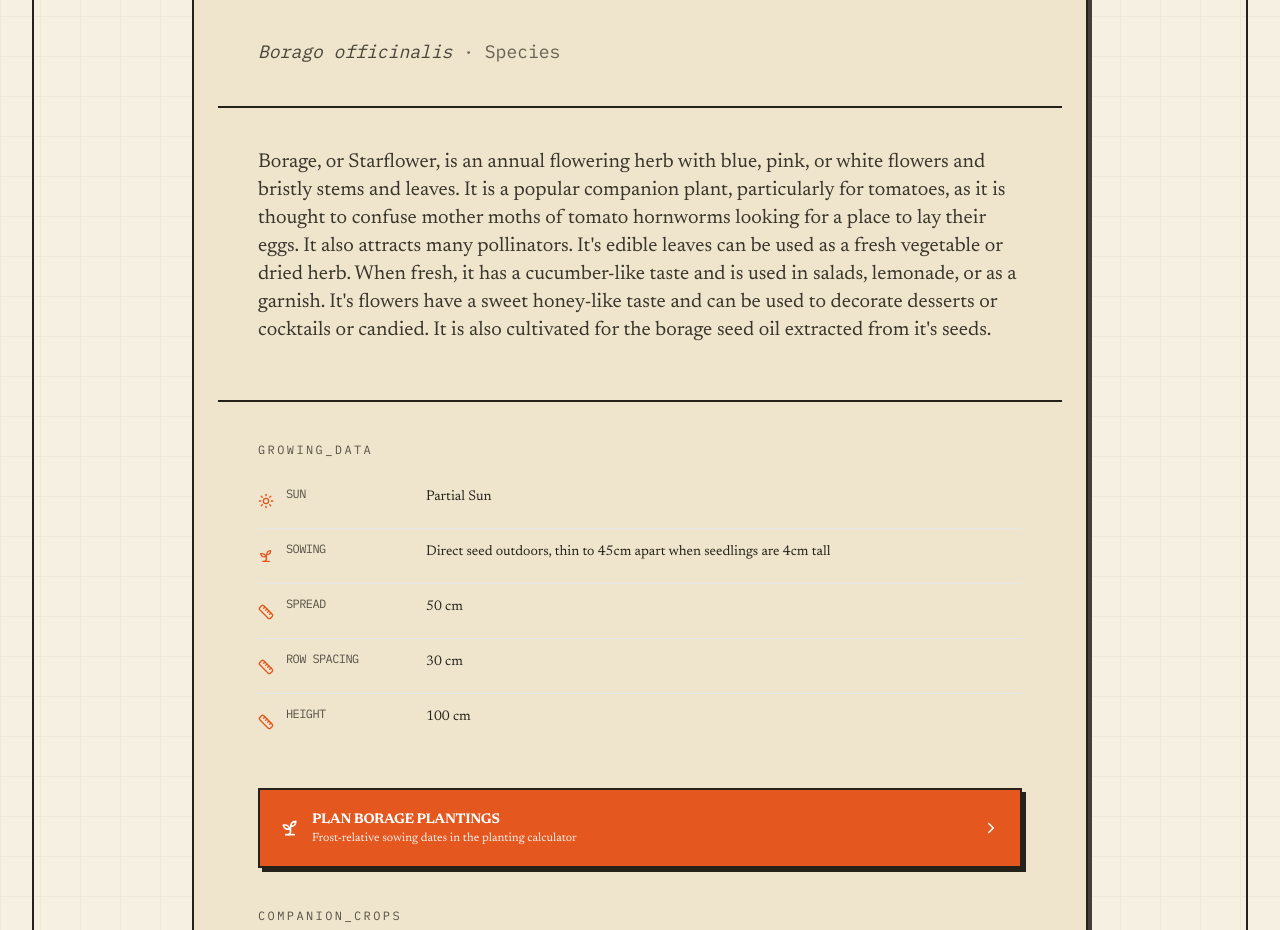
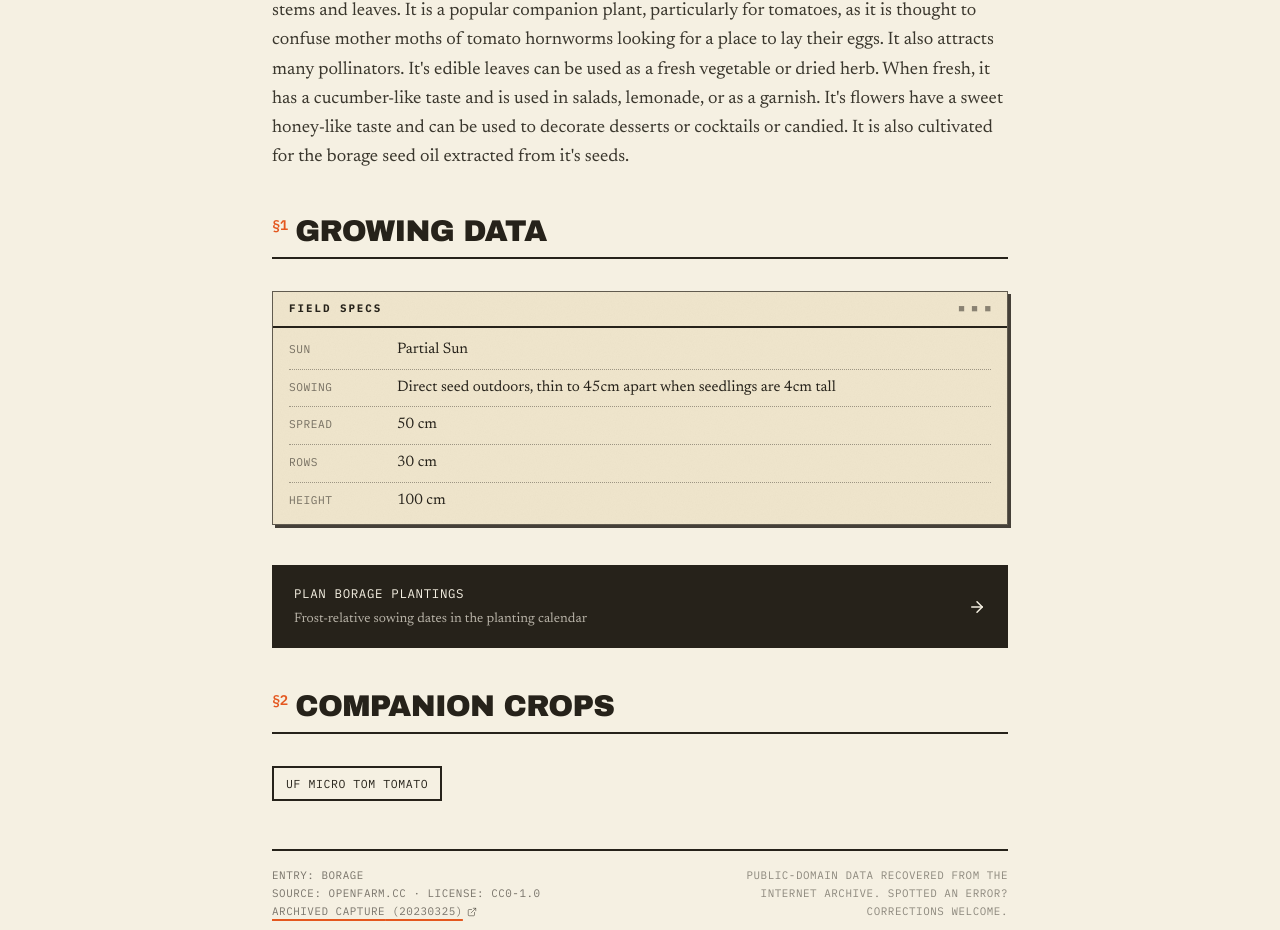
Before and after one commit to thefullnacho/homesteader-labs-next, a Next.js app: page /kb/borage/ in a window 1280 px wide. Shown: the part 362-1292 px from the top of the page. Built offline with nearby package versions, Linux system fonts and the light colour scheme.

Commit message:
feat: knowledge base as the crop files

```diff
--- a/app/kb/[slug]/page.tsx
+++ b/app/kb/[slug]/page.tsx
@@ -1,11 +1,9 @@
 import type { Metadata } from "next";
+import type { ReactNode } from "react";
 import { notFound } from "next/navigation";
 import Link from "next/link";
-import { ChevronLeft, Sprout, Sun, Ruler, Sprout as Seedling, ExternalLink } from "lucide-react";
-import FieldStationLayout from "@/components/ui/FieldStationLayout";
-import BrutalistBlock from "@/components/ui/BrutalistBlock";
-import Typography from "@/components/ui/Typography";
-import Badge from "@/components/ui/Badge";
+import { ArrowRight, ExternalLink } from "lucide-react";
+import { SectionHead, SpecBox, Stamp } from "@/components/field/kit";
 import { getKbCrop, getKbSlugs, getKbCompanions, isKbCropIndexable } from "@/lib/kb";
 
 interface PageProps {
@@ -36,181 +34,120 @@ export async function generateMetadata(props: PageProps): Promise<Metadata> {
   };
 }
 
-function SpecRow({
-  icon,
-  label,
-  value,
-}: {
-  icon: React.ReactNode;
-  label: string;
-  value: React.ReactNode;
-}) {
-  return (
-    <div className="flex items-start gap-3 py-3 border-b border-border-primary/40 last:border-0">
-      <span className="text-accent mt-0.5 shrink-0">{icon}</span>
-      <span className="text-xs font-mono uppercase tracking-tighter opacity-50 w-32 shrink-0">
-        {label}
-      </span>
-      <span className="text-sm leading-relaxed">{value}</span>
-    </div>
-  );
-}
-
 export default async function KbCropPage(props: PageProps) {
   const params = await props.params;
   const crop = getKbCrop(params.slug);
   if (!crop) notFound();
 
   const companions = getKbCompanions(crop.slug);
-  const cm = (v?: number) => (v != null ? `${v} cm` : null);
+  const entryRef = crop.slug.toUpperCase().replace(/-/g, "_");
+
+  const specs: [string, ReactNode][] = [];
+  if (crop.sun) specs.push(["Sun", crop.sun]);
+  if (crop.sowingMethod) specs.push(["Sowing", crop.sowingMethod]);
+  if (crop.growingDegreeDays != null)
+    specs.push(["GDD", `${crop.growingDegreeDays} days`]);
+  if (crop.spreadCm != null) specs.push(["Spread", `${crop.spreadCm} cm`]);
+  if (crop.rowSpacingCm != null)
+    specs.push(["Rows", `${crop.rowSpacingCm} cm`]);
+  if (crop.heightCm != null) specs.push(["Height", `${crop.heightCm} cm`]);
 
   return (
-    <FieldStationLayout
-      stationId={`HL_KB_${crop.slug.toUpperCase().replace(/-/g, "_")}`}
-    >
-      <div className="max-w-4xl mx-auto">
-        {/* Back link */}
-        <div className="mb-6">
+    <article>
+      {/* Entry header band */}
+      <section className="bg-kraft grain border-b-2 border-ink torn-top relative">
+        <div className="max-w-6xl mx-auto px-4 pt-10 pb-12 relative z-[2]">
+          <div className="flex flex-wrap items-center gap-x-4 gap-y-2 font-mono text-[0.68rem] uppercase tracking-[0.18em] text-ink/60 mb-5">
             <Link
               href="/kb/"
-            className="inline-flex items-center gap-2 text-xs font-bold uppercase tracking-tighter hover:text-accent transition-colors"
+              className="hover:text-marker underline underline-offset-4"
             >
-            <ChevronLeft size={14} />
-            <span>Back_to_Knowledge_Base</span>
+              Knowledge Base
             </Link>
+            <span>/</span>
+            <span>{crop.name}</span>
+            <span className="ml-auto">Ref: KB_{entryRef}</span>
           </div>
-
-        <BrutalistBlock
-          className="p-0 overflow-hidden"
-          refTag={`KB_${crop.slug.toUpperCase().replace(/-/g, "_")}`}
+          {crop.tags && crop.tags.length > 0 && (
+            <div className="flex flex-wrap gap-2 mb-5">
+              {crop.tags.slice(0, 3).map((tag, i) => (
+                <Stamp
+                  key={tag}
+                  color={
+                    i === 0 ? "text-moss" : i === 1 ? "text-slateblue" : "text-rust"
+                  }
+                  rotate={i === 1 ? "1.8deg" : i === 2 ? "-2.2deg" : undefined}
                 >
-          {/* Header */}
-          <div className="border-b-2 border-border-primary p-6 md:p-10 bg-background-primary/30">
-            <Typography variant="h1" className="text-3xl md:text-5xl leading-tight mb-2">
+                  {tag}
+                </Stamp>
+              ))}
+            </div>
+          )}
+          <h1 className="font-display uppercase text-3xl sm:text-5xl leading-[0.98] max-w-3xl text-balance">
             {crop.name}
-            </Typography>
+          </h1>
           {crop.binomialName && (
-              <p className="text-base md:text-lg font-mono italic opacity-60">
+            <p className="mt-4 text-xl md:text-2xl leading-relaxed max-w-2xl text-ink/85 italic">
               {crop.binomialName}
               {crop.taxon ? (
-                  <span className="not-italic opacity-60"> · {crop.taxon}</span>
+                <span className="not-italic text-ink/60"> · {crop.taxon}</span>
               ) : null}
             </p>
           )}
-            {crop.tags && crop.tags.length > 0 && (
-              <div className="flex flex-wrap gap-2 mt-6">
-                {crop.tags.map((tag) => (
-                  <Badge key={tag} variant="status" className="text-xs">
-                    {tag}
-                  </Badge>
-                ))}
         </div>
-            )}
-          </div>
+      </section>
 
-          {/* Description */}
+      {/* Body: working surface, zero degrees */}
+      <section className="max-w-3xl mx-auto px-4 pt-12 pb-16">
         {crop.description && (
-            <div className="p-6 md:p-10 border-b-2 border-border-primary">
-              <Typography variant="body" className="leading-relaxed opacity-90">
+          <p className="text-lg leading-relaxed text-ink/90">
             {crop.description}
-              </Typography>
-            </div>
+          </p>
         )}
 
-          {/* Specs */}
-          <div className="p-6 md:p-10">
-            <h2 className="text-xs font-mono uppercase tracking-[0.2em] opacity-50 mb-4">
-              Growing_Data
-            </h2>
-            <div>
-              {crop.sun && (
-                <SpecRow icon={<Sun size={16} />} label="Sun" value={crop.sun} />
-              )}
-              {crop.sowingMethod && (
-                <SpecRow
-                  icon={<Seedling size={16} />}
-                  label="Sowing"
-                  value={crop.sowingMethod}
-                />
-              )}
-              {crop.growingDegreeDays != null && (
-                <SpecRow
-                  icon={<Sprout size={16} />}
-                  label="Growing degree days"
-                  value={`${crop.growingDegreeDays} days`}
-                />
-              )}
-              {cm(crop.spreadCm) && (
-                <SpecRow
-                  icon={<Ruler size={16} />}
-                  label="Spread"
-                  value={cm(crop.spreadCm)}
-                />
-              )}
-              {cm(crop.rowSpacingCm) && (
-                <SpecRow
-                  icon={<Ruler size={16} />}
-                  label="Row spacing"
-                  value={cm(crop.rowSpacingCm)}
-                />
-              )}
-              {cm(crop.heightCm) && (
-                <SpecRow
-                  icon={<Ruler size={16} />}
-                  label="Height"
-                  value={cm(crop.heightCm)}
-                />
-              )}
-              {!crop.sun &&
-                !crop.sowingMethod &&
-                crop.growingDegreeDays == null &&
-                crop.spreadCm == null &&
-                crop.rowSpacingCm == null &&
-                crop.heightCm == null && (
-                  <p className="text-sm opacity-50 italic">
+        {/* Growing data */}
+        <div className="mt-10">
+          <SectionHead no="§1" title="Growing data" />
+          {specs.length > 0 ? (
+            <SpecBox rows={specs} title="Field specs" />
+          ) : (
+            <p className="text-ink/50 italic">
               No structured growing data recovered for this crop yet.
             </p>
           )}
         </div>
-          </div>
 
         {/* Calculator cross-link */}
         {crop.calculatorCropId && (
-            <div className="px-6 md:px-10 pb-6 md:pb-10">
+          <div className="mt-10 no-print">
             <Link
               href="/tools/planting-calendar/"
-                className="flex items-center justify-between gap-4 bg-accent border-2 border-foreground-primary text-white shadow-[4px_4px_0px_0px_var(--text-primary)] hover:translate-x-0.5 hover:translate-y-0.5 hover:shadow-[2px_2px_0px_0px_var(--text-primary)] transition-all p-5"
+              className="flex items-center justify-between gap-4 bg-ink text-paper border-2 border-ink px-5 py-4 hover:bg-marker hover:border-marker transition-colors group"
             >
-                <div className="flex items-center gap-3">
-                  <Sprout size={20} />
-                  <div>
-                    <p className="font-bold uppercase tracking-tight text-sm">
+              <span>
+                <span className="block font-mono text-[0.78rem] uppercase tracking-wider">
                   Plan {crop.name} plantings
-                    </p>
-                    <p className="text-xs opacity-90">
-                      Frost-relative sowing dates in the planting calculator
-                    </p>
-                  </div>
-                </div>
-                <ChevronLeft size={18} className="rotate-180 shrink-0" />
+                </span>
+                <span className="block mt-1 text-[0.85rem] text-paper/70">
+                  Frost-relative sowing dates in the planting calendar
+                </span>
+              </span>
+              <ArrowRight size={18} className="shrink-0" />
             </Link>
           </div>
         )}
 
         {/* Companions */}
         {companions.length > 0 && (
-            <div className="px-6 md:px-10 pb-6 md:pb-10">
-              <h2 className="text-xs font-mono uppercase tracking-[0.2em] opacity-50 mb-4">
-                Companion_Crops
-              </h2>
+          <div className="mt-10">
+            <SectionHead no="§2" title="Companion crops" />
             <div className="flex flex-wrap gap-2">
               {companions.map((c) => (
                 <Link
                   key={c.slug}
                   href={`/kb/${c.slug}/`}
-                    className="inline-flex items-center gap-1.5 bg-background-secondary border-2 border-border-primary shadow-brutalist-sm hover:border-accent transition-colors px-3 py-1.5 text-xs font-bold uppercase tracking-tight"
+                  className="px-3 py-1.5 border-2 border-ink bg-paper hover:bg-kraft transition-colors font-mono text-[0.72rem] uppercase tracking-wider"
                 >
-                    <Sprout size={12} className="text-accent" />
                   {c.name}
                 </Link>
               ))}
@@ -218,11 +155,12 @@ export default async function KbCropPage(props: PageProps) {
           </div>
         )}
 
-          {/* Attribution footer */}
-          <div className="border-t-2 border-border-primary p-6 md:p-10 bg-background-secondary/50">
-            <div className="text-xs font-mono opacity-50 leading-relaxed space-y-1">
+        {/* Document footer */}
+        <div className="mt-12 border-t-2 border-ink pt-4 flex flex-col sm:flex-row justify-between gap-4 font-mono text-[0.68rem] uppercase tracking-wider text-ink/60">
+          <div>
+            <p>Entry: {entryRef}</p>
             <p>
-                SOURCE: {crop.source.origin} · LICENSE: {crop.source.license}
+              Source: {crop.source.origin} · License: {crop.source.license}
             </p>
             {crop.source.waybackUrl && (
               <p>
@@ -230,24 +168,21 @@ export default async function KbCropPage(props: PageProps) {
                   href={crop.source.waybackUrl}
                   target="_blank"
                   rel="noopener noreferrer"
-                    className="inline-flex items-center gap-1 text-accent hover:brightness-110"
+                  className="inline-flex items-center gap-1 underline decoration-marker decoration-2 underline-offset-4 hover:text-marker"
                 >
                   Archived capture
-                    {crop.source.captured
-                      ? ` (${crop.source.captured})`
-                      : ""}
+                  {crop.source.captured ? ` (${crop.source.captured})` : ""}
                   <ExternalLink size={10} />
                 </a>
               </p>
             )}
-              <p className="opacity-70">
+          </div>
+          <p className="text-ink/50 max-w-xs sm:text-right">
             Public-domain data recovered from the Internet Archive. Spotted an
-                error? This is an open dataset in progress.
+            error? Corrections welcome.
           </p>
         </div>
-          </div>
-        </BrutalistBlock>
-      </div>
-    </FieldStationLayout>
+      </section>
+    </article>
   );
 }
--- a/app/kb/page.tsx
+++ b/app/kb/page.tsx
@@ -1,9 +1,6 @@
 import type { Metadata } from "next";
 import Link from "next/link";
-import { ChevronLeft, Database } from "lucide-react";
-import FieldStationLayout from "@/components/ui/FieldStationLayout";
-import BrutalistBlock from "@/components/ui/BrutalistBlock";
-import Typography from "@/components/ui/Typography";
+import { Stamp } from "@/components/field/kit";
 import { getAllKbCrops } from "@/lib/kb";
 import KbBrowser from "./KbBrowser";
 
@@ -23,56 +20,50 @@ export default function KnowledgeBasePage() {
   const crops = getAllKbCrops();
 
   return (
-    <FieldStationLayout stationId="HL_KB_INDEX">
-      <div className="max-w-6xl mx-auto">
-        {/* Back link */}
-        <div className="mb-6">
-          <Link
-            href="/tools/"
-            className="inline-flex items-center gap-2 text-xs font-bold uppercase tracking-tighter hover:text-accent transition-colors"
-          >
-            <ChevronLeft size={14} />
-            <span>Back_to_Tools</span>
-          </Link>
+    <>
+      {/* Header band */}
+      <section className="bg-kraft grain border-b-2 border-ink relative">
+        <div className="max-w-6xl mx-auto px-4 pt-10 pb-10 relative z-[2]">
+          <div className="flex flex-wrap items-center gap-x-4 gap-y-2 font-mono text-[0.68rem] uppercase tracking-[0.18em] text-ink/60 mb-5">
+            <Link
+              href="/tools/"
+              className="hover:text-marker underline underline-offset-4"
+            >
+              Tools
+            </Link>
+            <span>/</span>
+            <span>Knowledge Base</span>
+            <span className="ml-auto">{crops.length} crops on file</span>
+          </div>
+          <div className="flex flex-wrap gap-2 mb-5">
+            <Stamp color="text-moss">Public domain · CC0</Stamp>
+            <Stamp color="text-slateblue" rotate="1.6deg">
+              Open dataset
+            </Stamp>
+          </div>
+          <h1 className="font-display uppercase text-3xl sm:text-5xl leading-[0.98] max-w-3xl text-balance">
+            The crop files, rescued from a dead website.
+          </h1>
+          <p className="mt-4 text-lg md:text-xl leading-relaxed max-w-2xl text-ink/85 italic">
+            Botanical names, sun and spacing needs, and sowing methods for{" "}
+            {crops.length} crops — the broad reference layer beneath the
+            planting tools.
+          </p>
+          <p className="mt-3 font-hand font-semibold text-marker text-xl rotate-[-1deg]">
+            recovered from OpenFarm.cc, 2011–2025
+          </p>
         </div>
+      </section>
 
-        {/* Header */}
-        <div className="mb-8">
-          <div className="flex items-center gap-3 mb-4">
-            <Database size={24} className="text-accent" />
-            <Typography variant="h1" className="text-3xl md:text-5xl leading-tight">
-              Crop Knowledge Base
-            </Typography>
-          </div>
-          <Typography
-            variant="body"
-            className="opacity-70 text-lg leading-relaxed border-l-2 border-accent pl-4 max-w-3xl"
-          >
-            An open, searchable reference for {crops.length} crops — botanical
-            names, sun and spacing needs, and sowing methods. The broad reference
-            layer beneath our planting tools; crops marked{" "}
-            <span className="text-accent font-mono">In planting calculator</span>{" "}
-            have full frost-relative scheduling.
-          </Typography>
-        </div>
-
+      <section className="max-w-6xl mx-auto px-4 pt-12 pb-12">
         <KbBrowser crops={crops} />
 
-        {/* Attribution */}
-        <BrutalistBlock
-          variant="default"
-          className="mt-10"
-          refTag="SRC_CC0"
-        >
-          <p className="text-xs font-mono opacity-60 leading-relaxed">
-            Seed data recovered from{" "}
-            <span className="text-accent">OpenFarm.cc</span> (2011–2025), released
-            into the public domain (CC0) and preserved via the Internet Archive.
-            We&apos;re rebuilding it as an open dataset — corrections and additions
-            welcome.
-          </p>
-        </BrutalistBlock>
-      </div>
-    </FieldStationLayout>
+        {/* Attribution + station footer */}
+        <p className="mt-12 text-center font-mono text-[0.64rem] uppercase tracking-[0.3em] text-ink/40 border-t border-ink/20 pt-6">
+          Seed data: OpenFarm.cc · CC0 · via the Internet Archive · Corrections
+          welcome
+        </p>
+      </section>
+    </>
   );
 }
```
Also changed, not shown: app/kb/KbBrowser.tsx (+38 -36 lines). Lines whose indentation alone changed are shown as unchanged.
